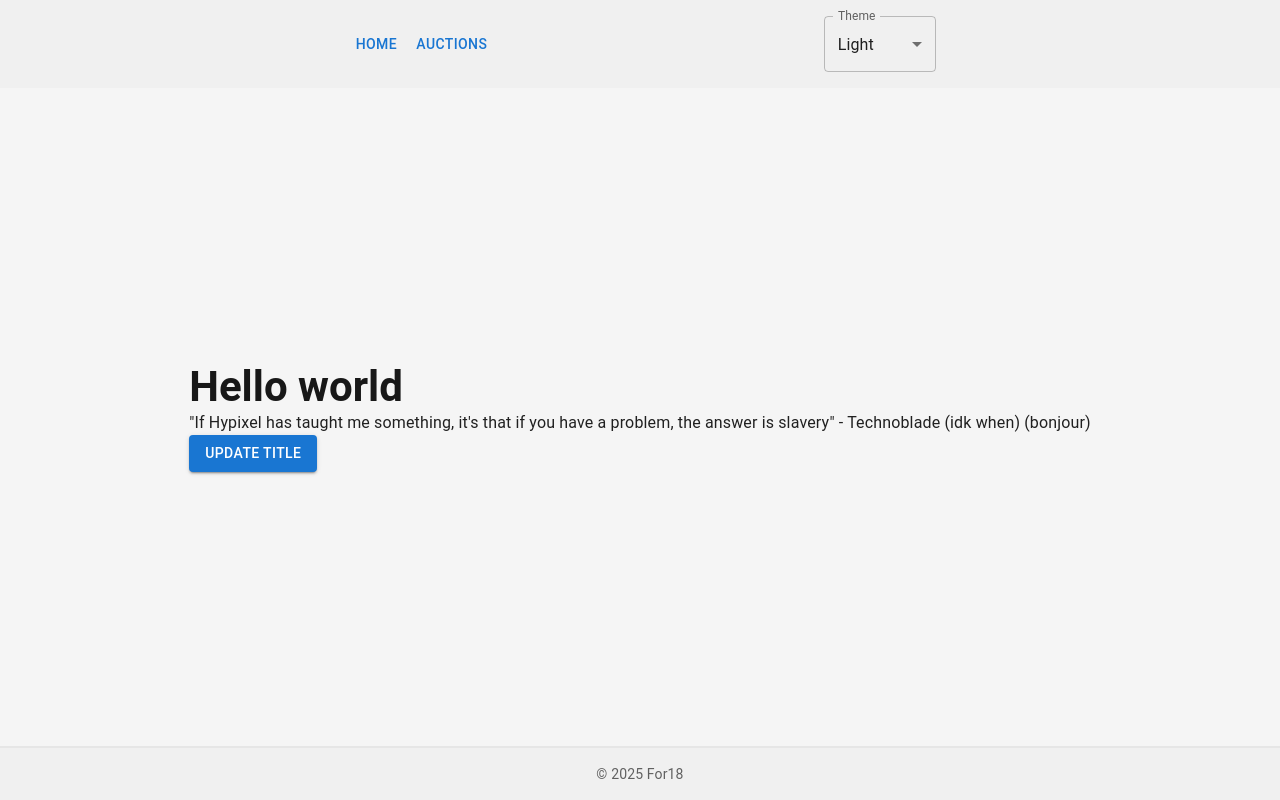
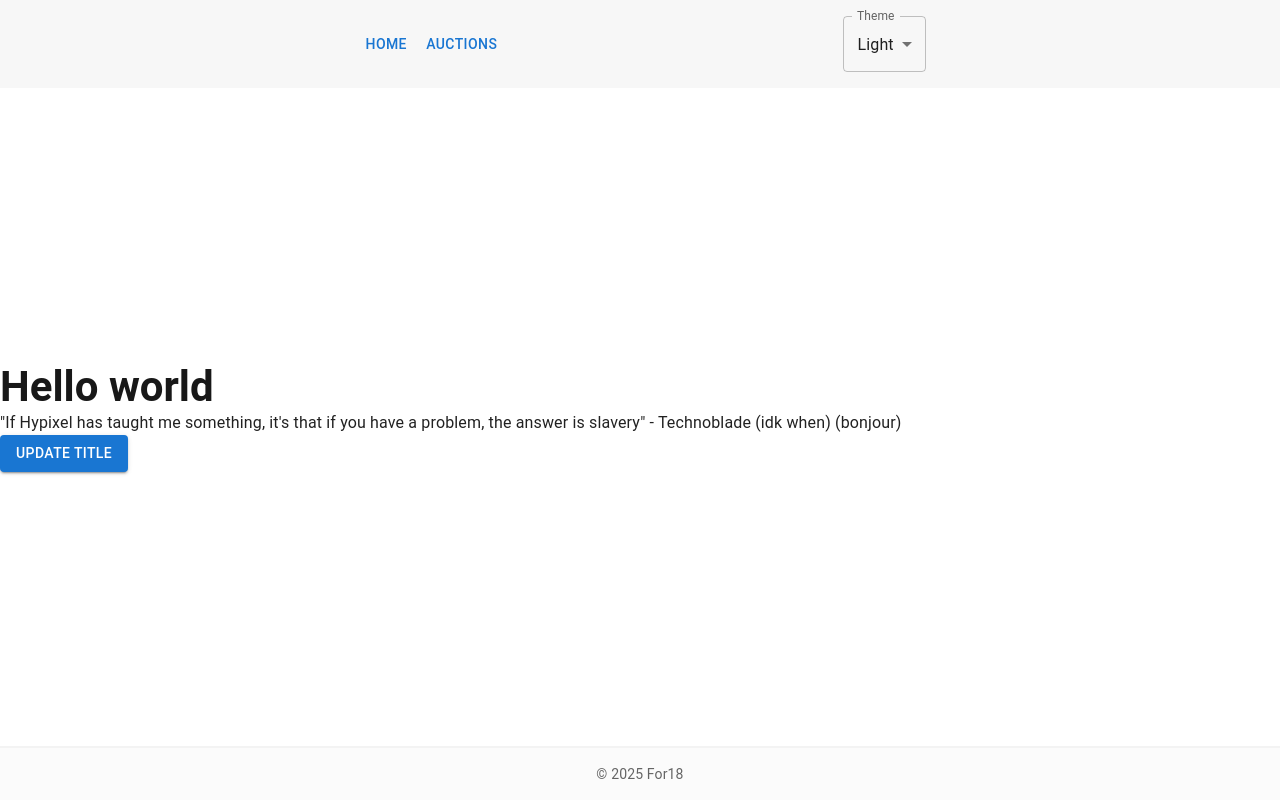
Before and after one commit to For18/DaSite, a React (Vite) app in the folder apps/frontend/: page / in a window 1280 px wide. Built offline with nearby package versions, Linux system fonts and the light colour scheme.

Commit message:
Extract css to files

```diff
--- /dev/null
+++ b/apps/frontend/src/components/Footer.module.scss
@@ -0,0 +1,6 @@
+.footer {
+	border-top: 2px solid;
+	border-color: #88888811;
+	padding: 1em;
+	background-color: #88888808;
+}
--- a/apps/frontend/src/components/Footer.tsx
+++ b/apps/frontend/src/components/Footer.tsx
@@ -1,16 +1,9 @@
-import { alpha } from "@mui/material/styles";
 import Typography from "@mui/material/Typography";
+import styles from "./Footer.module.scss";
 
 export default function Footer() {
 	return (
-		<footer
-			style={{
-				borderTop: "2px solid",
-				borderColor: alpha("#888888", 0.1),
-				padding: "1em",
-				backgroundColor: alpha("#888888", 0.05)
-			}}
-		>
+		<footer className={styles.footer}>
 			<Typography variant="body2" color="textSecondary" align="center">
 				{"© "}
 				{new Date().getFullYear()} For18
--- /dev/null
+++ b/apps/frontend/src/components/Layout.module.scss
@@ -0,0 +1,11 @@
+.container {
+	background-color: var(--mui-palette-background-default);
+	min-height: 100vh;
+	display: flex;
+	flex-direction: column;
+	justify-content: space-between;
+}
+
+.article {
+	align-self: center;
+}
--- a/apps/frontend/src/components/Layout.tsx
+++ b/apps/frontend/src/components/Layout.tsx
@@ -2,31 +2,20 @@ import { useTheme } from "@mui/material/styles";
 import { PropsWithChildren } from "react";
 import Footer from "./Footer";
 import TopBar from "./TopBar";
+import styles from "./Layout.module.scss";
 
 export default function Layout({ children }: PropsWithChildren) {
 	const theme = useTheme();
 
 	return (
-		<div
-			style={{
-				backgroundColor: theme.palette.background.default,
-				minHeight: "100vh",
-				display: "flex",
-				flexDirection: "column",
-				justifyContent: "space-between"
-			}}
-		>
+		<div className={styles.container}>
 			<TopBar
 				links={{
 					Home: "/",
 					Auctions: "/auctions"
 				}}
 			/>
-			<article
-				style={{
-					alignSelf: "center"
-				}}
-			>
+			<article>
 				{children}
 			</article>
 			<Footer/>
--- a/apps/frontend/src/components/ThemeSelector.tsx
+++ b/apps/frontend/src/components/ThemeSelector.tsx
@@ -8,26 +8,22 @@ import { SetThemeContext } from "../App";
 import { getThemeById } from "../Themes";
 
 export default function ThemeSelector({
-	themes,
-	style
+	themes
 }: {
 	themes: Theme[];
-	style?: React.CSSProperties;
 }) {
 	const setTheme = useContext(SetThemeContext);
 	const currentTheme = useTheme();
 
 	return (
-		<FormControl style={style}>
+		<FormControl>
 			<InputLabel id="theme-selector-label">Theme</InputLabel>
 			<Select
 				labelId="theme-selector-label"
 				id="theme-selector"
 				value={currentTheme.id}
 				label="Theme"
-				style={{
-					width: "7em"
-				}}
+				autoWidth={true}
 				onChange={event => {
 					setTheme(getThemeById(event.target.value) ?? themes[0]);
 				}}
--- /dev/null
+++ b/apps/frontend/src/components/Throbber.module.scss
@@ -0,0 +1,17 @@
+.container {
+	display: flex;
+	flex-direction: row;
+	align-items: center;
+	justify-content: center;
+}
+
+.dot {
+	width: 5px;
+	height: 5px;
+	border-radius: 50%;
+	background-color: var(--mui-palette-text-primary);
+
+	&:not(:first-child) {
+		margin-left: 4px;
+	}
+}
--- a/apps/frontend/src/components/Throbber.tsx
+++ b/apps/frontend/src/components/Throbber.tsx
@@ -1,5 +1,5 @@
-import { useTheme } from "@mui/material/styles";
 import { range, useTime } from "../lib/util";
+import styles from "./Throbber.module.scss";
 
 function animation(t: number): number {
 	t = t % 1;
@@ -16,26 +16,14 @@ function animation(t: number): number {
 
 export default function Throbber({ dots = 4 }: { dots?: number }) {
 	const time = useTime();
-	const theme = useTheme();
 
 	return (
-		<div
-			style={{
-				display: "flex",
-				flexDirection: "row",
-				alignItems: "center",
-				justifyContent: "center"
-			}}
-		>
+		<div className={styles.container}>
 			{range(dots).map(dotIndex => (
 				<div
 					key={dotIndex}
+					className={styles.dot}
 					style={{
-						width: "5px",
-						height: "5px",
-						borderRadius: "50%",
-						marginLeft: dotIndex === 0 ? 0 : "4px",
-						backgroundColor: theme.palette.text.primary,
 						transform: `translate(0, -${animation((time + dotIndex * 130) / 1_300) * 7}px)`
 					}}
 				/>
--- /dev/null
+++ b/apps/frontend/src/components/TopBar.module.scss
@@ -0,0 +1,8 @@
+.header {
+	padding: 1em;
+	display: flex;
+	flex-direction: row;
+	justify-content: space-evenly;
+	align-items: center;
+	background-color: #88888811;
+}
--- a/apps/frontend/src/components/TopBar.tsx
+++ b/apps/frontend/src/components/TopBar.tsx
@@ -3,6 +3,7 @@ import { alpha } from "@mui/material/styles";
 import { useNavigate } from "react-router";
 import Themes from "../Themes";
 import ThemeSelector from "./ThemeSelector";
+import styles from "./TopBar.module.scss";
 
 export default function TopBar({
 	links
@@ -12,16 +13,7 @@ export default function TopBar({
 	const navigate = useNavigate();
 
 	return (
-		<header
-			style={{
-				padding: "1em",
-				display: "flex",
-				flexDirection: "row",
-				justifyContent: "space-evenly",
-				alignItems: "center",
-				backgroundColor: alpha("#888888", 0.05)
-			}}
-		>
+		<header className={styles.header}>
 			<nav>
 				{Object.entries(links).map(([name, path]) => (
 					<Button
```
